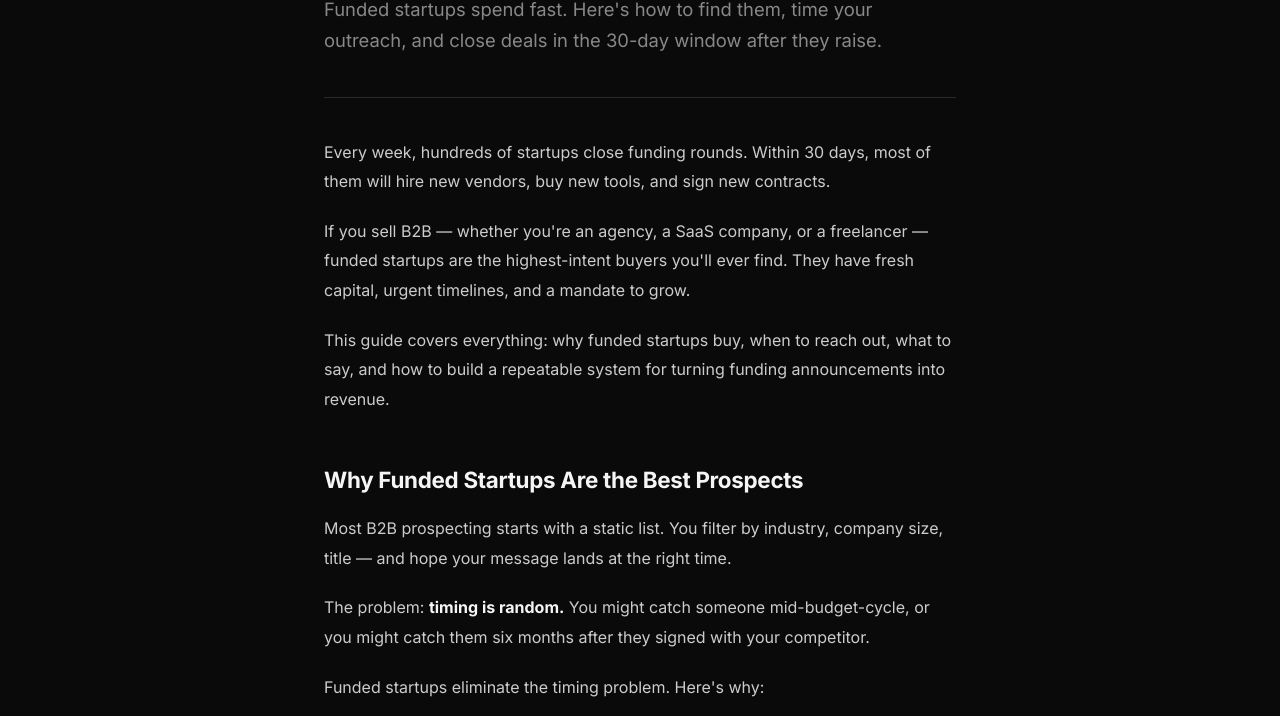
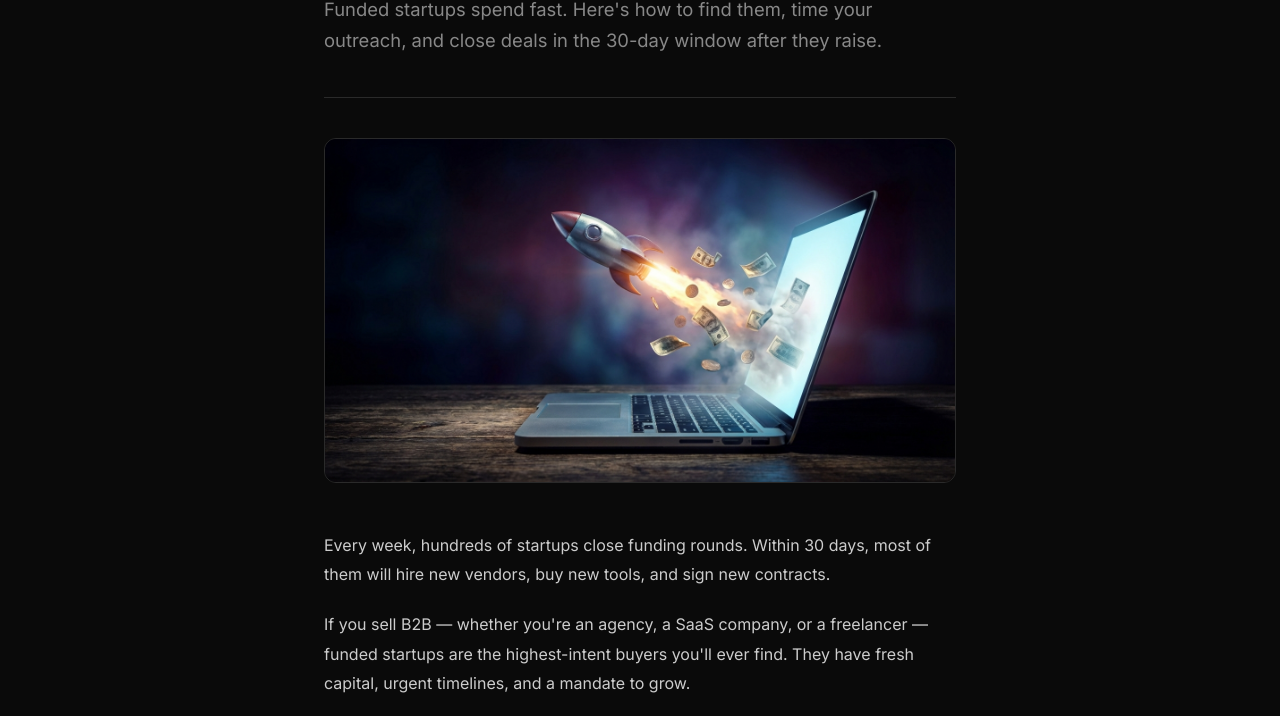
Before and after one commit to FundedList/fundedlist-landing, an Eleventy site: page blog/posts/selling-to-funded-startups-complete-guide.md in a window 1280 px wide. Shown: the part 377-1093 px from the top of the page. Built offline with nearby package versions, Linux system fonts and the light colour scheme; Eleventy itself is replaced by a stand-in of ours; files that its build step writes are made by us from their sources.

Commit message:
Add header image for selling-to-funded-startups-complete-guide

```diff
--- a/blog/posts/selling-to-funded-startups-complete-guide.md
+++ b/blog/posts/selling-to-funded-startups-complete-guide.md
@@ -8,6 +8,7 @@ tags:
   - outbound
   - lead-gen
   - strategy
+image: /img/blog/selling-to-funded-startups.png
 draft: true
 ---
 
```
Also changed, not shown: img/blog/selling-to-funded-startups.png (added).
